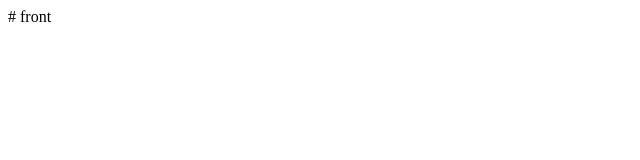
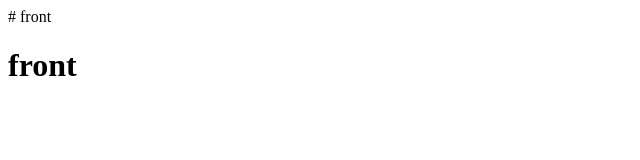
Before and after one commit to 2400030092/front, a plain HTML site: page index.html in a window 1280 px wide. Shown: the whole page, without its empty margins (0-640 px from the left). Drawn offline with Linux system fonts and the light colour scheme.

Commit message:
first commit

```diff
--- a/index.html
+++ b/index.html
@@ -1 +1,2 @@
 # front
+<h1>front</h1>
```
